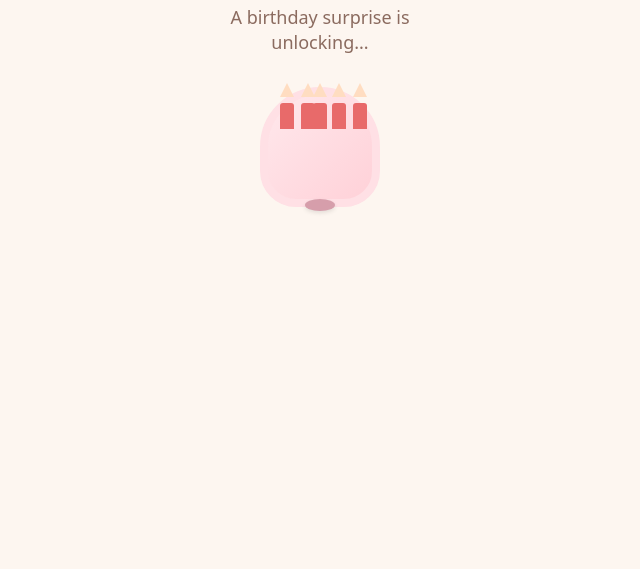
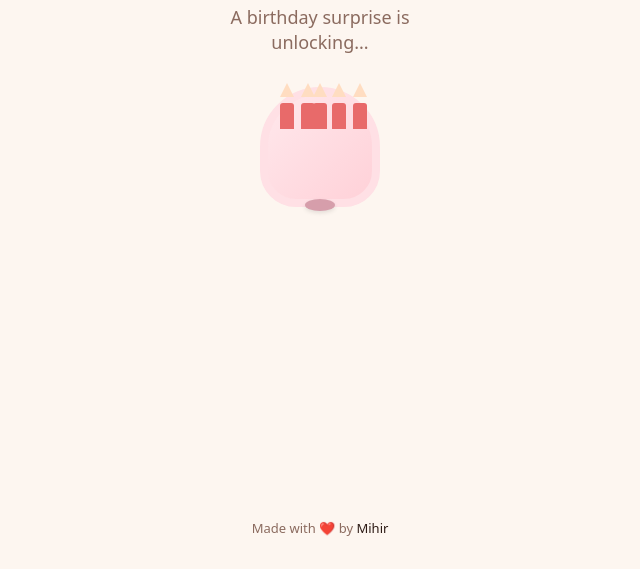
Before and after one commit to mihirkurdekar/birthday-wisher-web, a website: page public/index.html in a window 1280 px wide. Shown: the part 231-800 px from the top of the page, without its empty margins (320-960 px from the left). Drawn offline with Linux system fonts and the light colour scheme.

Commit message:
feat: enhance footer with creator credit and styling

```diff
--- a/public/index.html
+++ b/public/index.html
@@ -36,6 +36,8 @@
       min-height: 100svh;
       margin: 0 auto;
       padding: max(20px, env(safe-area-inset-top)) 18px max(20px, env(safe-area-inset-bottom));
+      display: flex;
+      flex-direction: column;
     }
 
     /* ---- Locked: countdown ---- */
@@ -104,6 +106,22 @@
       background: var(--accent); color: white; border: none; border-radius: 28px;
       padding: 12px 24px; font-size: 17px; font-weight: 700; min-width: 180px;
       box-shadow: 0 4px 12px rgba(0,0,0,0.15);
+    }
+
+    .app-footer {
+      margin-top: auto;
+      padding: 12px 16px;
+      font-size: 13px;
+      color: var(--muted);
+      text-align: center;
+      border-top: 1px solid var(--line);
+    }
+    .app-footer a {
+      color: var(--ink);
+      text-decoration: none;
+    }
+    .app-footer a:hover {
+      text-decoration: underline;
     }
 
     /* ---- Closed: surprise ---- */
@@ -176,6 +194,11 @@
       <p class="message">Thanks for sharing this special day. Come back next year!</p>
     </section>
 
+  </section>
+
+  <footer class="app-footer">
+    Made with ❤️ by <a href="https://github.com/mihirkurdekar" target="_blank" rel="noopener">Mihir</a>
+  </footer>
   </main>
 
   <canvas id="confetti-canvas" aria-hidden="true"></canvas>
```
